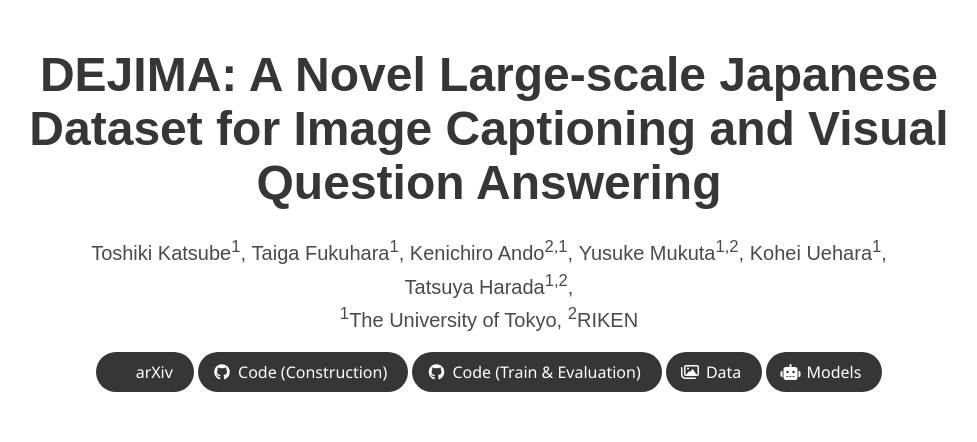
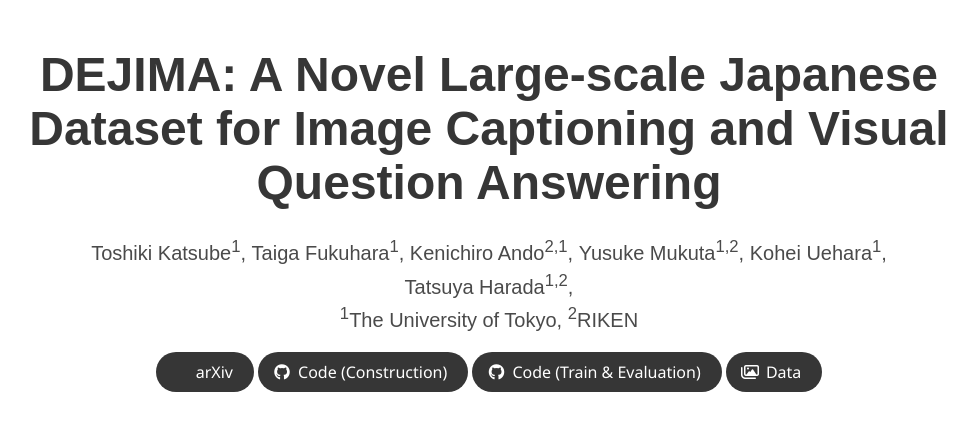
Before and after one commit to mil-tokyo/DEJIMA-dataset, a plain HTML site: page dejima.html in a window 1280 px wide. Shown: the top 442 px of the page, without its empty margins (151-1128 px from the left). Drawn offline with nearby package versions, Linux system fonts and the light colour scheme; some icons are missing; a web font is replaced by a local one.

Commit message:
Fix code link

```diff
--- a/dejima.html
+++ b/dejima.html
@@ -86,7 +86,7 @@
                 </span>
                 <!-- Code Link. -->
                 <span class="link-block">
-                  <a href="https://github.com/mil-tokyo/DEJIMA-construct"
+                  <a href="https://github.com/mil-tokyo/DEJIMA-VLM"
                     class="external-link button is-normal is-rounded is-dark">
                     <span class="icon">
                       <i class="fab fa-github"></i>
@@ -104,18 +104,7 @@
                     <span>Data</span>
                   </a>
                 </span>
-                <!-- Model Link. -->
-                <span class="link-block">
-                  <a href="https://huggingface.co/MIL-UT/DEJIMA-models"
-                    class="external-link button is-normal is-rounded is-dark">
-                    <span class="icon">
-                      <i class="fas fa-robot"></i>
-                    </span>
-                    <span>Models</span>
-                  </a>
-                </span>
               </div>
-
             </div>
           </div>
         </div>
@@ -638,7 +627,6 @@
             </div>
           </div>
         </div>
-
       </div>
     </div>
   </section>
```
